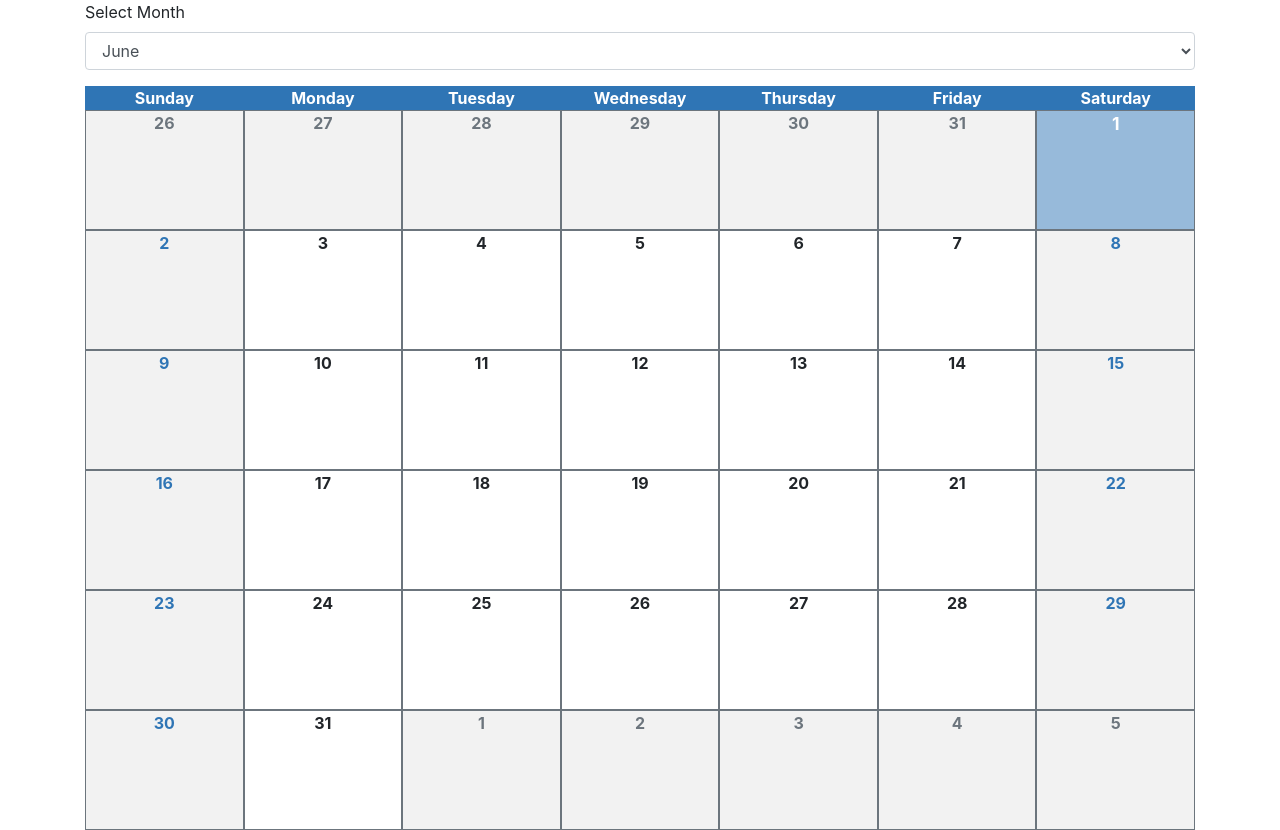
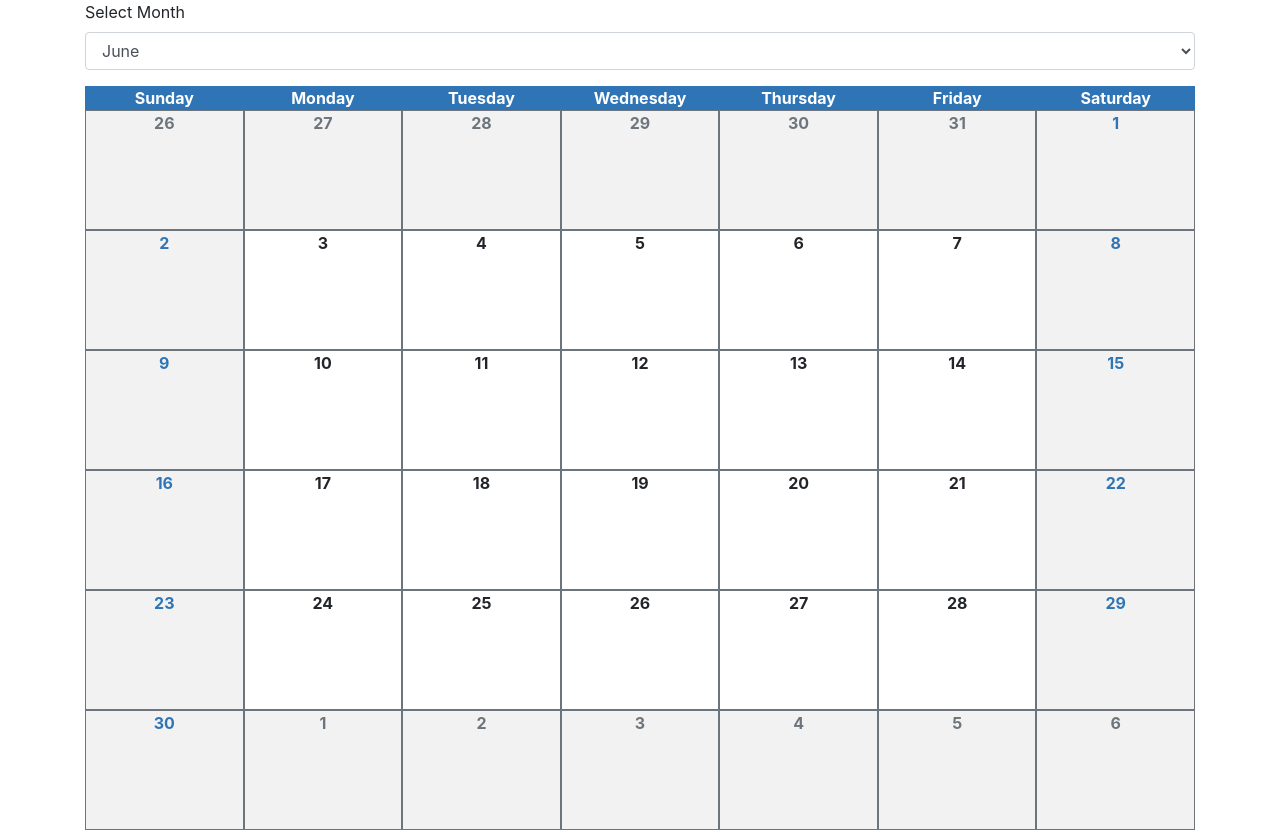
Before and after one commit to ctorresthrash/calendar-challenge, a React (Create React App) app: page / in a window 1280 px wide. Built offline with nearby package versions, Linux system fonts and the light colour scheme.

Commit message:
fix next month days sequence

```diff
--- a/src/components/Calendar.js
+++ b/src/components/Calendar.js
@@ -2,20 +2,12 @@ import React, { useState, useCallback } from "react";
 import { FormGroup, Label, Input } from "reactstrap";
 import "../calendar.css";
 import { getWeekMap } from "../util/index";
-import { getDaysInMonth, differenceInWeeks, isToday } from "date-fns";
+import { getDaysInMonth, isToday } from "date-fns";
 import cx from "classnames";
 
 const weekDays = getWeekMap();
 
 const today = new Date();
-const getArrayFromNumber = number => {
-  console.log(number);
-  const array = [];
-  for (let i = 0; i <= number; i++) {
-    array.push(i);
-  }
-  return array;
-};
 
 const getPreviousMonthDay = ({ year, month, offset }) => {
   const previousMonthDay = new Date(year, month - 1, 32 - offset);
@@ -26,22 +18,19 @@ const getPreviousMonthDay = ({ year, month, offset }) => {
 };
 
 const getNextMonthDay = ({ year, month, offset }) => {
-  const nextMonthDay = new Date(year, month + 1, offset + 1);
+  const nextMonthDay = new Date(year, month + 1, offset);
   return nextMonthDay.getDay();
 };
+
+const weeksInMonth = [0, 1, 2, 3, 4, 5];
 
 const Calendar = () => {
   const [month, setMonth] = useState(today.getMonth());
   const [year, setYear] = useState(today.getFullYear());
   const firstDay = new Date(year, month).getDay();
   const daysInMonth = getDaysInMonth(new Date(year, month));
-  const weeksInMonth = Math.abs(
-    differenceInWeeks(
-      new Date(year, month, daysInMonth),
-      new Date(year, month, 1)
-    ) + 1
-  );
-  let countingDay = 0;
+  let countingDay = 1;
+  let offsetDay = 1;
   const onChangeMonth = useCallback(
     ev => {
       setMonth(parseInt(ev.target.value, 10));
@@ -86,7 +75,7 @@ const Calendar = () => {
             </div>
           ))}
         </div>
-        {getArrayFromNumber(weeksInMonth).map(week => {
+        {weeksInMonth.map(week => {
           return (
             <div className="row m-0 p-0">
               {Object.values(weekDays).map((day, dayIndex) => {
@@ -108,13 +97,9 @@ const Calendar = () => {
                     offset: firstDay - day
                   });
                 } else if (isDayFromNextMonth) {
-                  dayLabel = getNextMonthDay({
-                    year,
-                    month,
-                    offset: day - daysInMonth
-                  });
+                  dayLabel = `${offsetDay++}`;
                 } else {
-                  dayLabel = ++countingDay + "";
+                  dayLabel = `${countingDay++}`;
                 }
                 return (
                   <div
```
